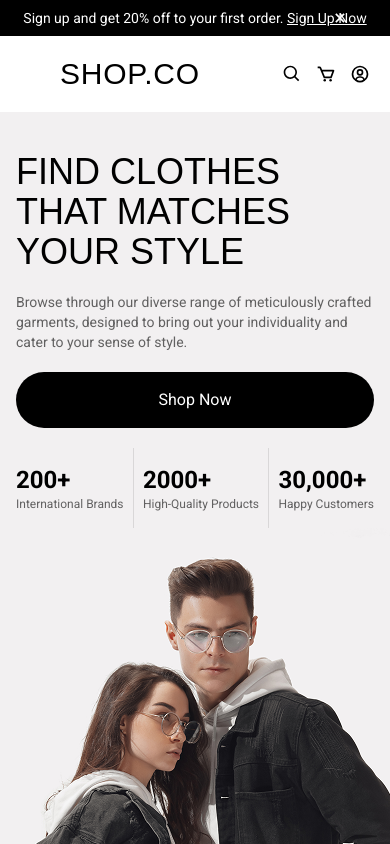
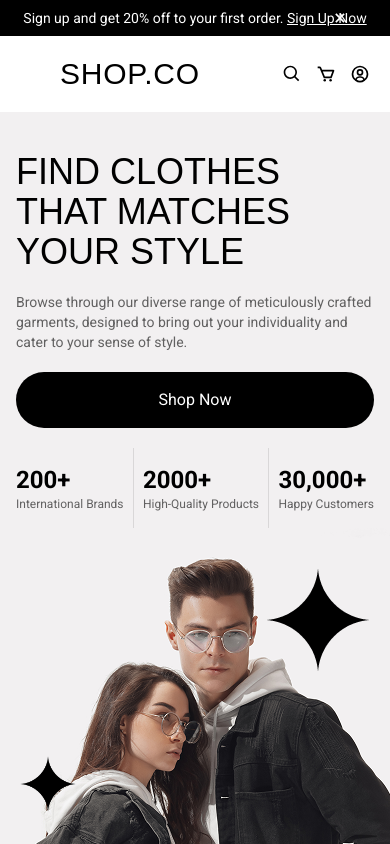
Before and after one commit to trishacapitle/clothing-ecommerce-frontend, a React (Vite) app: page / in a window 390 px wide. Shown: the top 844 px of the page. Built offline with nearby package versions, Linux system fonts and the light colour scheme; a web font is replaced by a local one.

Commit message:
fix: added missing design elements on mobile screens

```diff
--- a/src/components/Hero.jsx
+++ b/src/components/Hero.jsx
@@ -6,7 +6,11 @@ import Button from "./ui/Button";
 const Hero = () => {
   return (
     <section className="sm:flex-center col-center relative w-full bg-[#F2F0F1] sm:h-[660px]">
-      <img src={bg} alt="hero image" className="absolute hidden sm:flex bottom-0" />
+      <img
+        src={bg}
+        alt="hero image"
+        className="absolute bottom-0 hidden sm:flex"
+      />
       <div className="content flex-center z-99 h-full gap-24 px-4 sm:w-[80dvw] sm:px-0">
         <div className="mt-10 flex flex-1/2 flex-col gap-5 sm:mt-0 sm:gap-8">
           <h1 className="font-secondary text-4xl uppercase sm:text-6xl">
@@ -48,20 +52,30 @@ const Hero = () => {
           <img
             src={vector}
             alt="vector image"
-            className="absolute top-50 w-14 translate-y-1/2 animate-bounce"
+            className="absolute top-50 w-14 translate-y-1/2 "
           />
           <img
             src={vector}
             alt="vector image"
-            className="absolute top-10 right-10 animate-bounce"
+            className="absolute top-10 right-10 "
           />
         </div>
       </div>
-      <div className="w-full">
+      <div className="w-full relative">
+        <img
+          src={vector}
+          alt="vector image"
+          className="absolute top-50 left-5 w-14 translate-y-1/2  sm:hidden"
+        />
+        <img
+          src={vector}
+          alt="vector image"
+          className="absolute top-10 right-5  sm:hidden"
+        />
         <img
           src={bgMobile}
           alt="landing page background image for mobile devices"
-          className="sm:hidden w-full"
+          className="w-full sm:hidden"
         />
       </div>
     </section>
```
